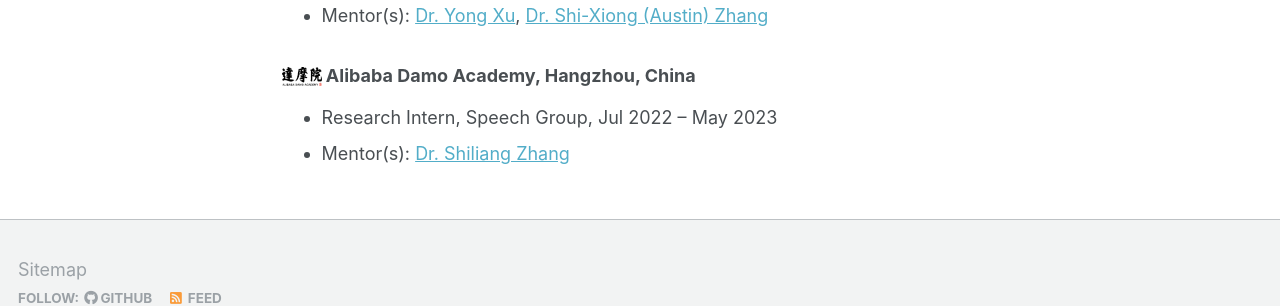
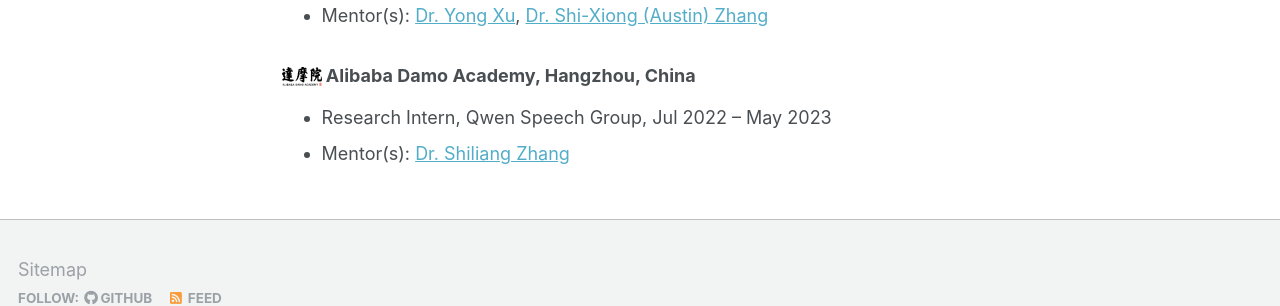
Before and after one commit to morganshi/morganshi.github.io, a Jekyll site: the page built from _pages/about.md, in a window 1280 px wide and 900 px high, scrolled down 1840 px. Shown: the part 526-832 px from the top of the window. Built offline with Jekyll 4.4.1, drawn with Linux system fonts in a browser that asks for light colours.

Commit message:
maintain
maintain

```diff
--- a/_pages/about.md
+++ b/_pages/about.md
@@ -113,6 +113,6 @@
 
 ###  <img src='/images/damo.png' style='width:40px' >  Alibaba Damo Academy, Hangzhou, China
 <ul class='twocol' markdown='1'>
-<li>Research Intern, Speech Group, Jul 2022 – May 2023</li>
+<li>Research Intern, Qwen Speech Group, Jul 2022 – May 2023</li>
 <li>Mentor(s): <a href="https://scholar.google.com/citations?user=BcWMSE4AAAAJ&hl=en">Dr. Shiliang Zhang</a> </li>
 </ul>
```
Also changed, not shown: 2 other files.
